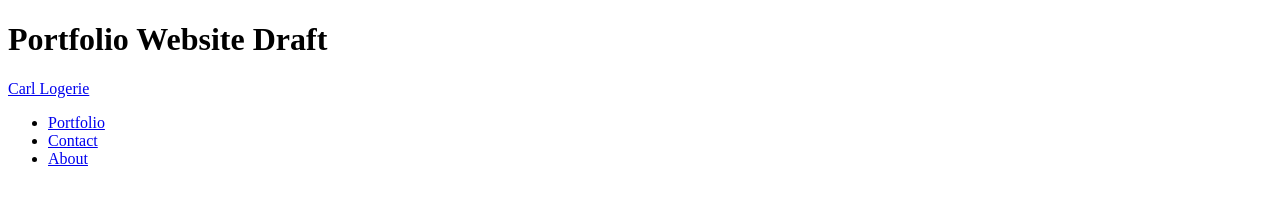
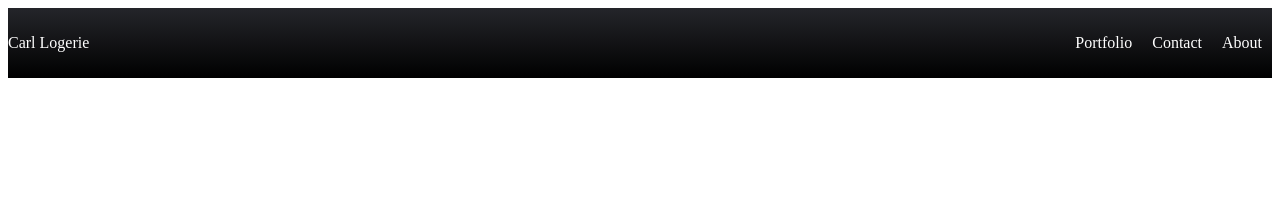
Before and after one commit to clogerie03/PortfolioDraft, a plain HTML site: page index.html in a window 1280 px wide. Drawn offline with Linux system fonts and the light colour scheme.

Commit message:
created and styled the navbar

```diff
--- a/index.html
+++ b/index.html
@@ -8,7 +8,6 @@
 </head>
 <body>
     <header>
-        <h1>Portfolio Website Draft</h1>
         <nav>
             <a href="index.html">Carl Logerie</a>
             <ul>
--- a/style.css
+++ b/style.css
@@ -0,0 +1,24 @@
+header {
+    background-image: linear-gradient(#24252A, black);
+}
+
+nav {
+    display: flex;
+    justify-content: space-between;
+    align-items: center;
+}
+
+ul {
+    display: flex;
+    list-style-type: none;
+    padding: 0;
+}
+
+li {
+    margin: 10px;
+}
+
+a {
+    text-decoration: none;
+    color: white;
+}
```
